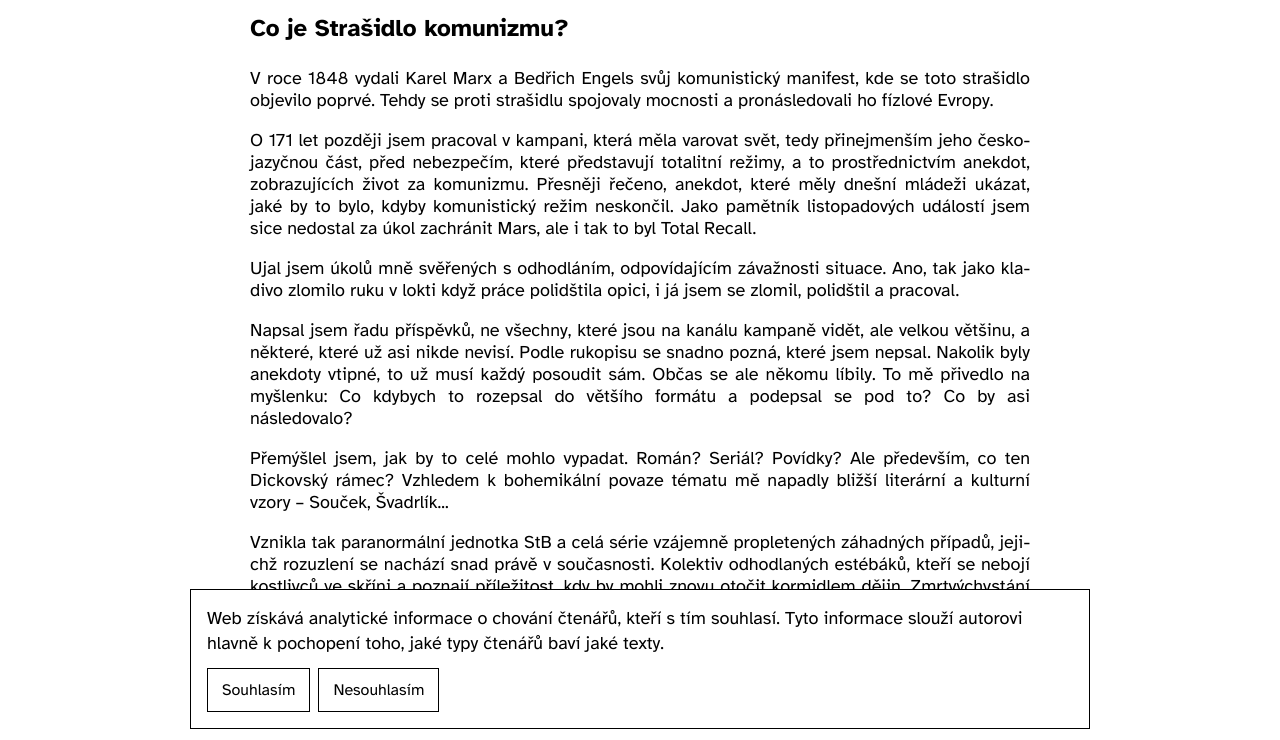
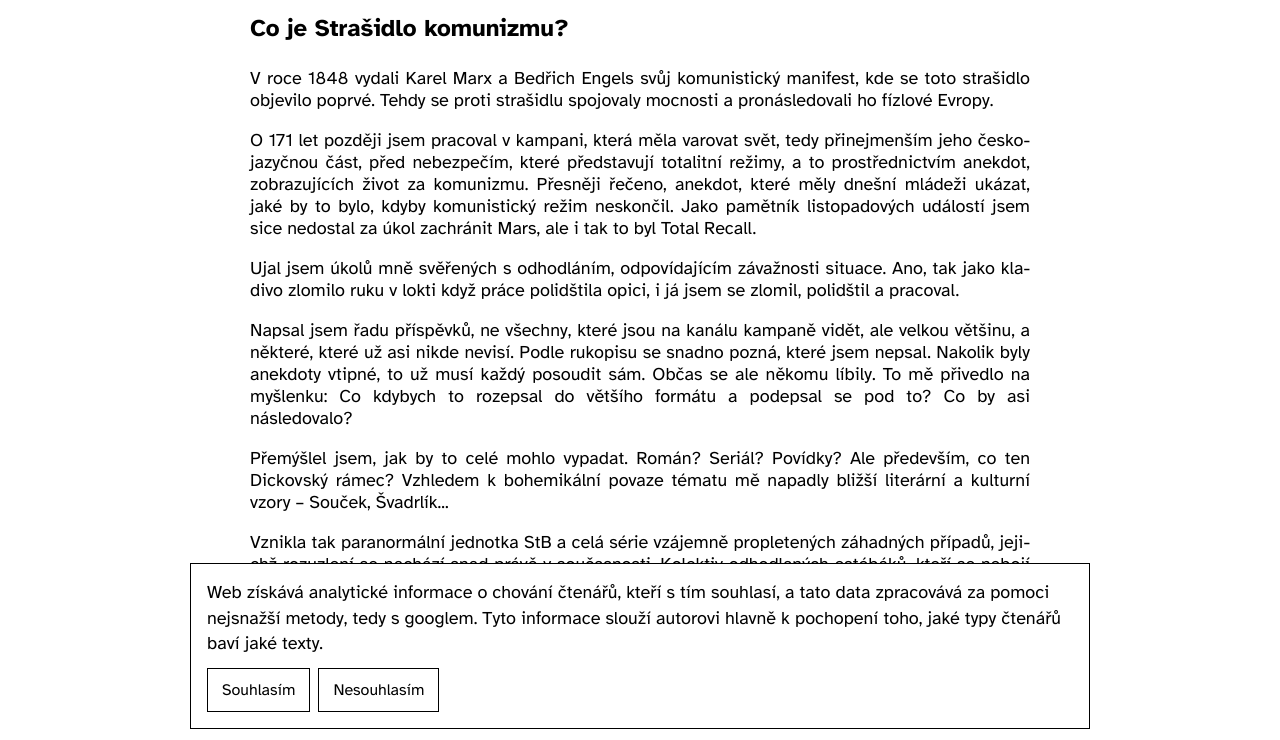
Before and after one commit to jakub-wolf/strasidlo-komunismu, a plain HTML site: page index.html in a window 1280 px wide. Shown: the part 47-787 px from the top of the page. Drawn offline with Linux system fonts and the light colour scheme.

Commit message:
Update index.html
dodatek

```diff
--- a/index.html
+++ b/index.html
@@ -120,7 +120,7 @@
     banner.id = "cookie-banner";
     banner.innerHTML = `
       <p>
-        Web získává analytické informace o chování čtenářů, kteří s tím souhlasí. Tyto informace slouží autorovi hlavně k pochopení toho, jaké typy čtenářů baví jaké texty.
+        Web získává analytické informace o chování čtenářů, kteří s tím souhlasí, a tato data zpracovává za pomoci nejsnažší metody, tedy s googlem. Tyto informace slouží autorovi hlavně k pochopení toho, jaké typy čtenářů baví jaké texty.
       </p>
       <div class="cookie-actions">
         <button type="button" id="cookie-accept">Souhlasím</button>
```
